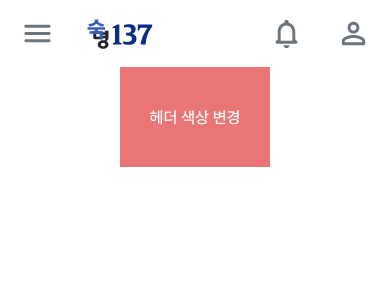
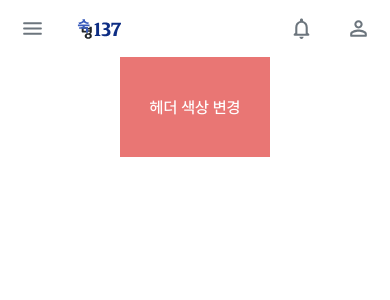
Before and after one commit to waieiches/SM-137-Frontend, a React (Vite) app: page / in a window 390 px wide. Shown: the top 300 px of the page. Built offline with nearby package versions, Linux system fonts and the light colour scheme.

Commit message:
feat : 헤더 반응형 요소 추가
1. 로고는 index.css에서 미디어 쿼리를 통해 조작
2. 헤더 아이콘은 HeaderIcons 컴포넌트 내에서 미디어 쿼리를 통해 조작

```diff
--- a/src/components/header/Header.tsx
+++ b/src/components/header/Header.tsx
@@ -35,6 +35,14 @@ const HeaderIcons = styled(SvgIcon)<HeaderIconsProps>`
   height: 35px;
   color: ${(props) =>
     props.$isDark ? "var(--white)" : "var(--gray5-lowText)"};
+  @media screen and (max-width: 768px) {
+    width: 30px;
+    height: 30px;
+  }
+  @media screen and (max-width: 480px) {
+    width: 25px;
+    height: 25px;
+  }
 `;
 
 interface HeaderIconsProps extends SvgIconProps {
--- a/src/index.css
+++ b/src/index.css
@@ -69,3 +69,25 @@ caption {
   font-size: 0.75rem;
   line-height: 0.895rem;
 }
+/*svg파일 반응형*/
+@media (max-width: 768px) {
+  #logo {
+    width: 55px;
+    height: 25px;
+  }
+  #logo-light {
+    width: 55px;
+    height: 25px;
+  }
+}
+
+@media (max-width: 480px) {
+  #logo {
+    width: 45px;
+    height: 20px;
+  }
+  #logo-light {
+    width: 45px;
+    height: 20px;
+  }
+}
```
Also changed, not shown: src/assets/icons/logo/logo-light.svg, src/assets/icons/logo/logo.svg.
